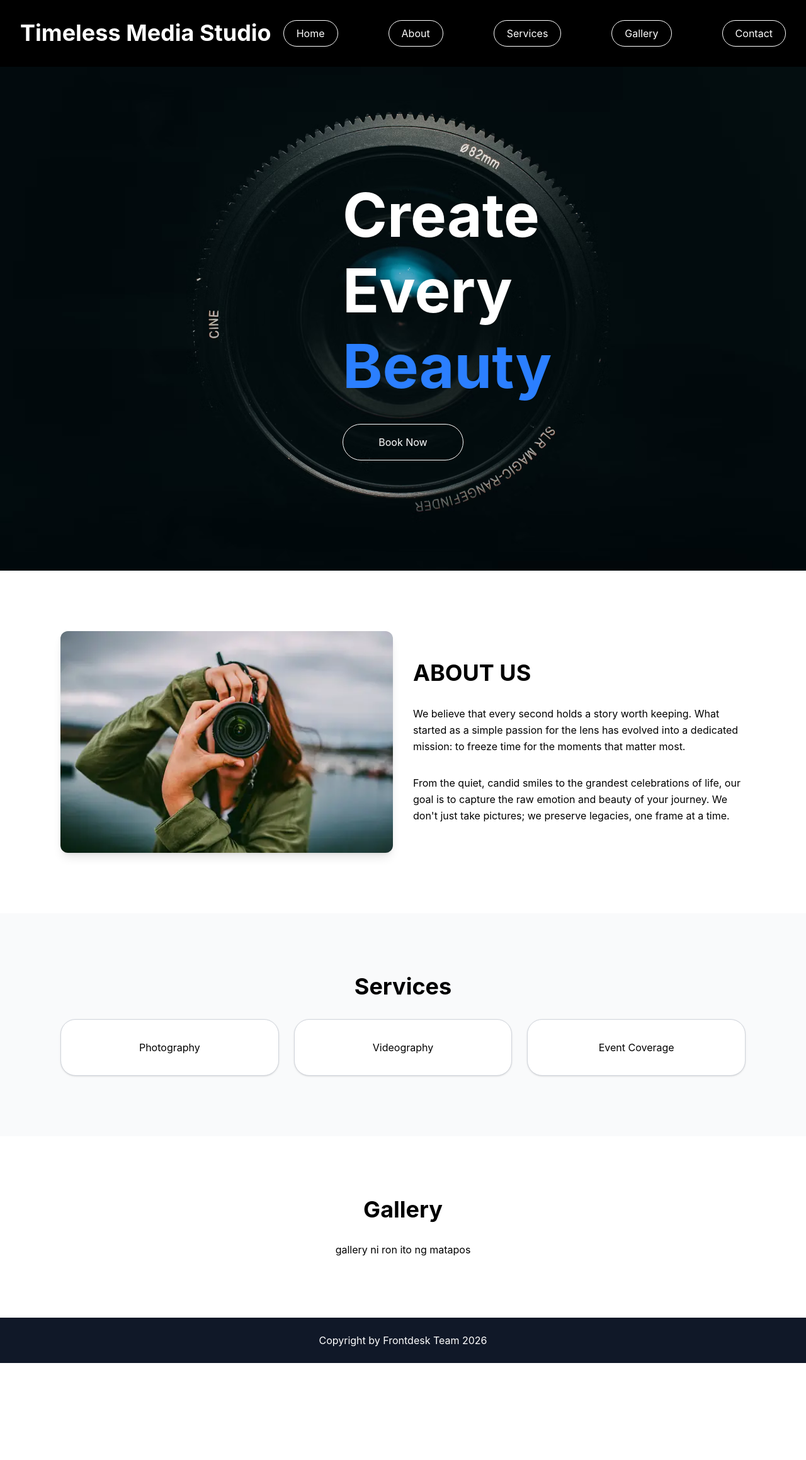
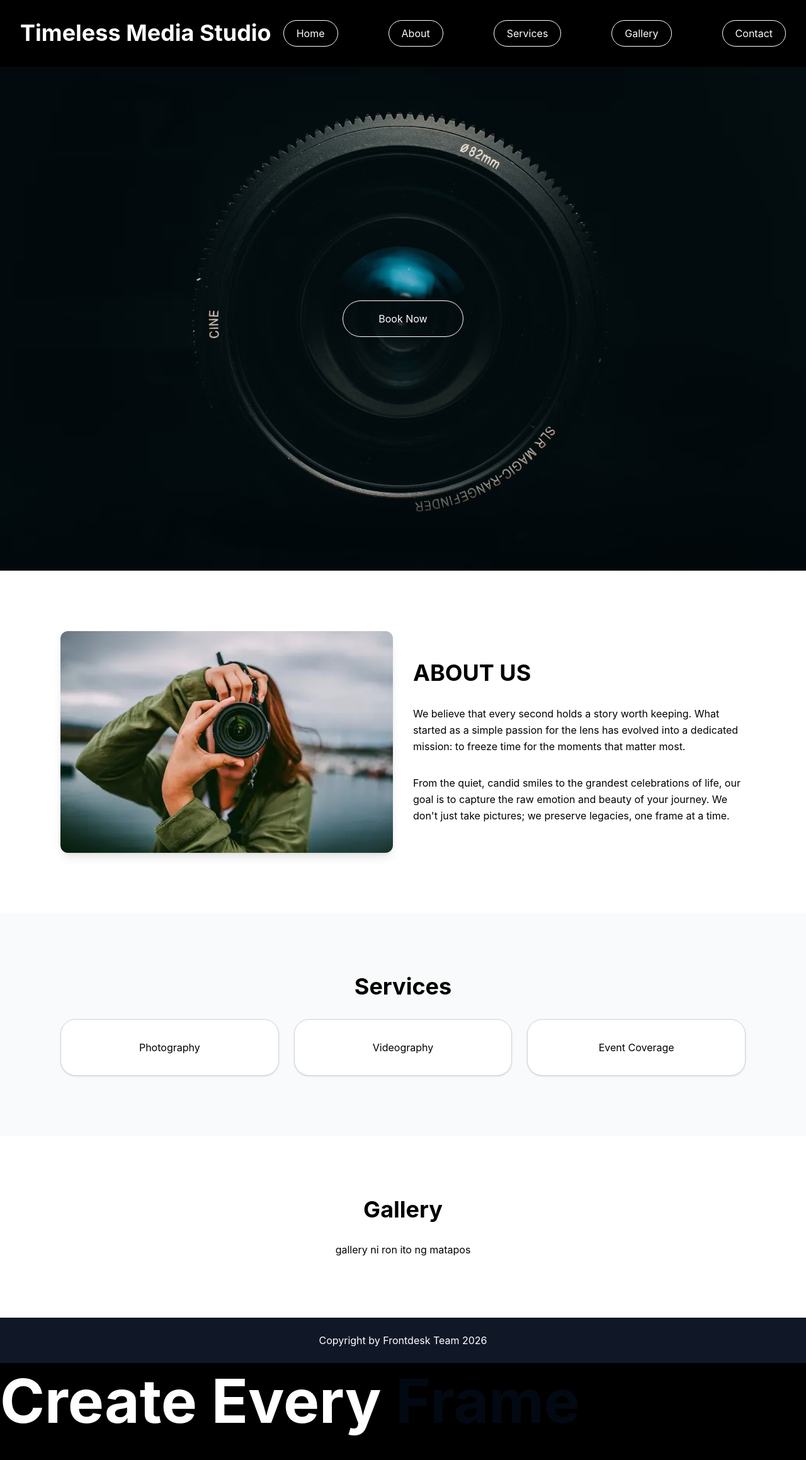
Before and after one commit to eringz/timeless-media-studio, a Next.js app: page / in a window 1280 px wide. Shown: the top 2318 px of the page at 63% size. Before the commit the page ends 2164 px from the top, so only its background shows below. Built offline with nearby package versions, Linux system fonts and the light colour scheme.

Commit message:
update homepage layout

```diff
--- a/app/page.tsx
+++ b/app/page.tsx
@@ -93,9 +93,6 @@ export default function Home() {
         <div
           className="flex flex-col gap-6 sm:gap-8 px-4 sm:px-24 py-8 sm:py-4 w-full sm:w-96"
         >
-          <p className="text-3xl sm:text-6xl md:text-8xl font-bold leading-tight">
-            Create Every <WordAnimation word={randomWord} />
-          </p>
           <button
             className="px-6 sm:px-8 py-3 sm:py-4 w-40 sm:w-48 border border-white rounded-full hover:bg-white hover:text-black transition duration-300 text-sm sm:text-base"
           >
@@ -136,6 +133,11 @@ export default function Home() {
       <footer className="p-4 sm:p-6 bg-gray-900 text-white text-center w-full text-xs sm:text-base">
         Copyright by Frontdesk Team 2026
       </footer>
+      <div className="relative w-full bg-black text-white p-4 min-h-screen flex items-start justify-start">
+        <p className="text-3xl sm:text-6xl md:text-8xl font-bold leading-tight absolute top-0 left-0">
+          Create Every <WordAnimation word={randomWord} />
+        </p>
+      </div>
     </div>
   );
 }
```
